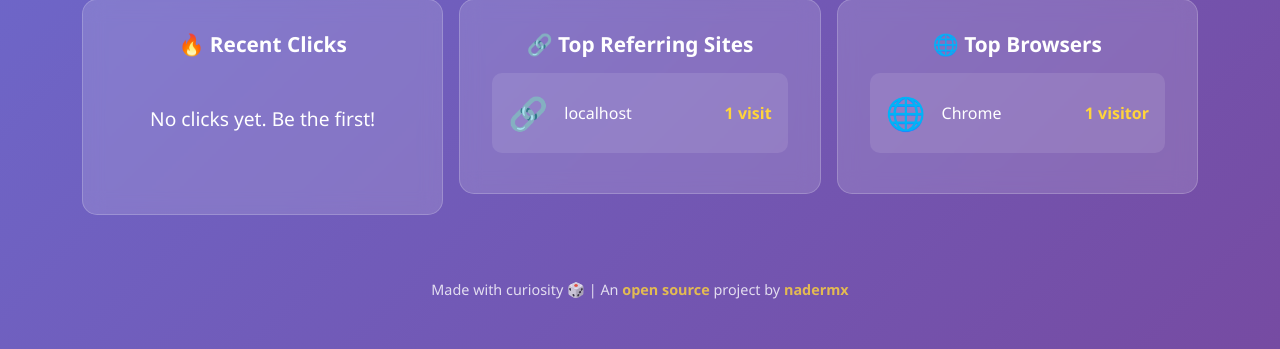
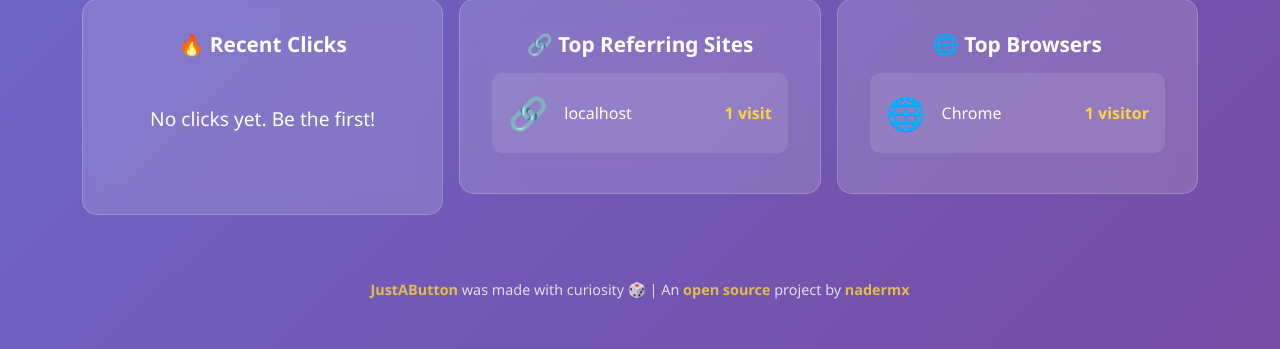
Before and after one commit to nadermx/justabutton, a Django app: page / in a window 1280 px wide. Shown: the part 1507-1856 px from the top of the page. Run offline with Django 5.2, Linux system fonts and the light colour scheme; data comes from the database, SQL or seed files in the repository; data that the repository does not hold is empty.

Commit message:
Make header clickable and update footer text
- Add link to homepage on header title
- Update footer to say 'JustAButton was made with curiosity...'
- Make JustAButton in footer a homepage link

```diff
--- a/button/templates/button/index.html
+++ b/button/templates/button/index.html
@@ -34,6 +34,16 @@
             letter-spacing: -2px;
             text-shadow: 2px 2px 4px rgba(0,0,0,0.2);
             margin-bottom: 0.5rem;
+        }
+
+        h1 a {
+            color: #fff;
+            text-decoration: none;
+            transition: opacity 0.3s ease;
+        }
+
+        h1 a:hover {
+            opacity: 0.8;
         }
 
         .subtitle {
@@ -273,7 +283,7 @@
 </head>
 <body>
     <header>
-        <h1>JustAButton</h1>
+        <h1><a href="/">JustAButton</a></h1>
         <p class="subtitle">One button. One chance. Forever.</p>
     </header>
 
@@ -458,7 +468,7 @@
 
     <footer>
         <p>
-            Made with curiosity 🎲 |
+            <a href="/" style="color: #ffd43b; text-decoration: none; font-weight: bold;">JustAButton</a> was made with curiosity 🎲 |
             An <a href="https://github.com/nadermx/justabutton" target="_blank" style="color: #ffd43b; text-decoration: none; font-weight: bold;">open source</a> project by
             <a href="https://john.nader.mx" target="_blank" style="color: #ffd43b; text-decoration: none; font-weight: bold;">nadermx</a>
         </p>
```
